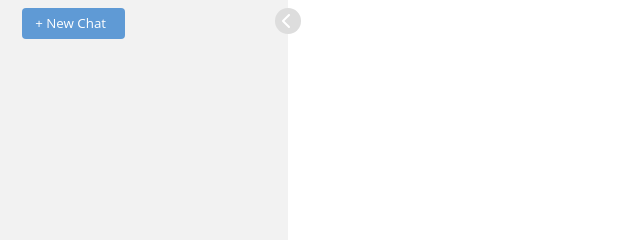
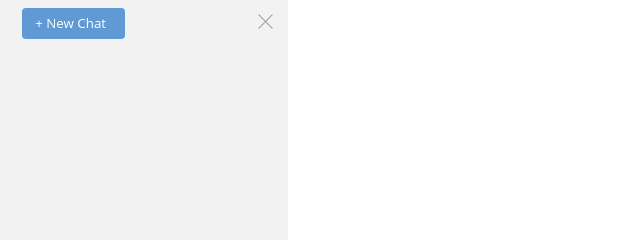
Before and after one commit to gillshen/chitchat-electron, an Electron app: page index.html in a window 1150 px wide. Shown: the top 240 px of the page, 0-640 px from the left. Drawn offline with Linux system fonts and the light colour scheme.

Commit message:
Replace icons of sidebar expand/collapse buttons

```diff
--- a/index.css
+++ b/index.css
@@ -91,30 +91,37 @@ body {
   transition: left 0.3s ease-in-out; /* Animate the position change */
   position: absolute;
   top: 0.5rem;
-  left: calc(var(--sidebar-width) - 0.8rem);
+  left: calc(var(--sidebar-width) - 2.2rem);
 
   display: flex;
-  justify-self: center;
+  justify-content: center;
   align-items: center;
 
-  background-color: #ddd;
+  background-color: inherit;
   border: none;
-  border-radius: 0.8rem;
+  border-radius: var(--button-border-radius);
+  padding: 4px;
   height: 1.6rem;
   width: 1.6rem;
 }
 
 #sidebar-toggle:hover {
-  background-color: #ccc;
+  background-color: #e9e9e9;
 }
 
 #sidebar.collapsed #sidebar-toggle {
   left: 0.5rem;
+  background-color: white;
+}
+
+#sidebar.collapsed #sidebar-toggle:hover {
+  background-color: inherit;
 }
 
 #sidebar-toggle-icon {
-  /* visually center the chevron */
-  margin-left: 1px;
+  width: 19px;
+  height: 19px;
+  margin: auto;
 }
 
 #sidebar > *:not(#sidebar-toggle) {
@@ -351,7 +358,7 @@ body {
 #input-box {
   flex: 1;
   position: relative;
-  min-height: 3rem;
+  min-height: calc(16px + 2.4rem);
 
   display: flex;
   box-shadow: 0px 0px 20px lightgray;
--- a/index.html
+++ b/index.html
@@ -15,7 +15,7 @@
       <button id="sidebar-toggle">
         <img
           id="sidebar-toggle-icon"
-          src="assets/chevron-left.svg"
+          src="assets/close-gray.png"
           alt="toggle-sidebar"
         />
       </button>
--- a/preload.js
+++ b/preload.js
@@ -52,8 +52,8 @@ window.addEventListener("DOMContentLoaded", () => {
   sidebarToggle.addEventListener("click", () => {
     sidebar.classList.toggle("collapsed");
     toggleIcon.src = toggleIcon.classList.toggle("collapsed")
-      ? "assets/chevron-right.svg"
-      : "assets/chevron-left.svg";
+      ? "assets/right-chevron.png"
+      : "assets/close-gray.png";
   });
 
   // resizing
```
Also changed, not shown: assets/chevron-left.svg (deleted), assets/chevron-right.svg (deleted), assets/close-gray.png (added), assets/right-chevron.png (added).
